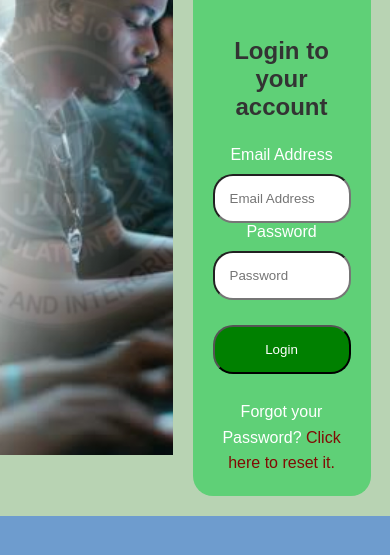
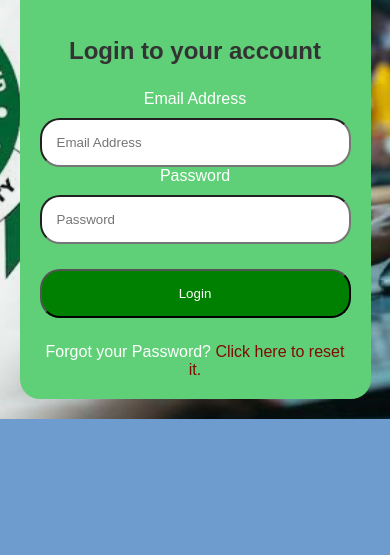
Before and after one commit to horlar223/css-class, a website: page index.html in a window 390 px wide. Shown: the part 181-736 px from the top of the page. Drawn offline with Linux system fonts and the light colour scheme; files whose address does not match are found by name.

Commit message:
fix moblie in index

```diff
--- a/index.html
+++ b/index.html
@@ -100,15 +100,27 @@ form a {
     text-decoration: none;
 }
 
-/* Mobile fix - paste this at the bottom */
-@media (max-width: 600px) {
-  #my-box {
+@media (max-width: 768px) {
+  div#container {
+    flex-direction: column !important;
+    position: relative !important;
+  }
+
+  div.background-image {
+    position: absolute !important;
+    width: 100% !important;
+    height: 100% !important;
+    top: 0 !important;
+    left: 0 !important;
+  }
+
+  div#my-box {
     width: 90% !important;
-    margin-left: 5% !important;
-    margin-right: 5% !important;
+    margin: 20px auto !important;
+    margin-left: auto !important;
     margin-top: 20px !important;
     position: relative !important;
-    left: 0 !important;
+    z-index: 2 !important;
     padding: 20px !important;
     box-sizing: border-box !important;
   }
@@ -117,12 +129,7 @@ form a {
     width: 100% !important;
     box-sizing: border-box !important;
   }
-
-  form p {
-    line-height: 1.6;
-  }
 }
-
 </style>
 </head>
 
```
